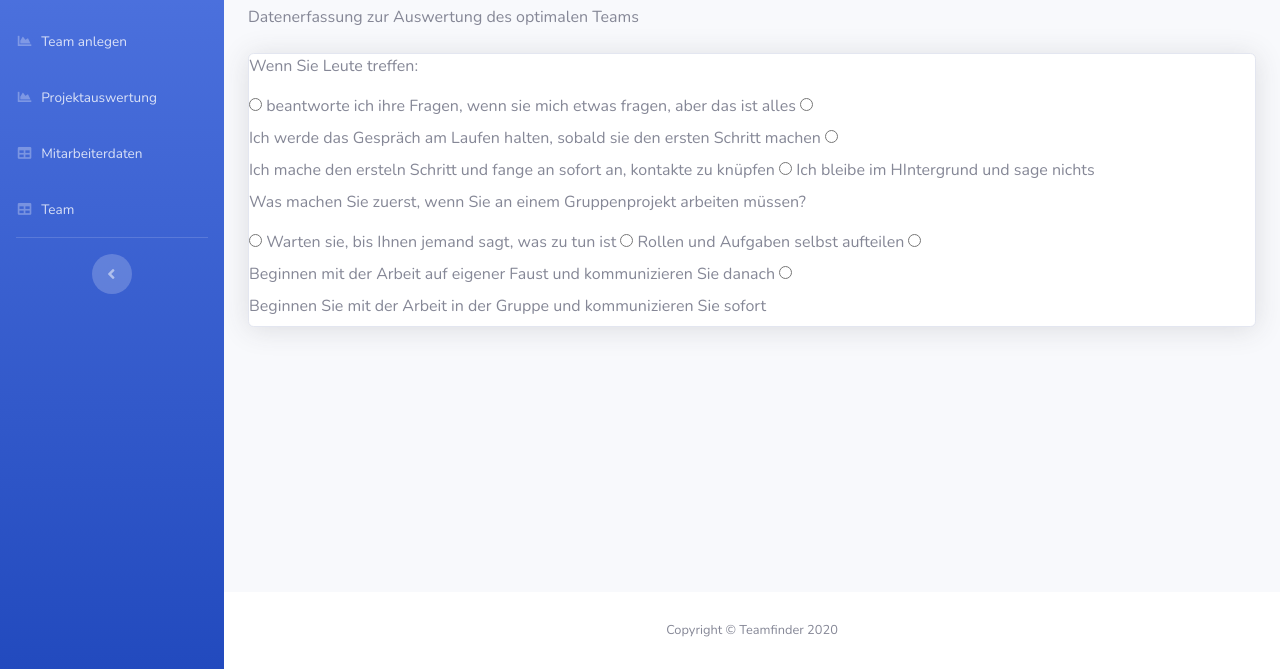
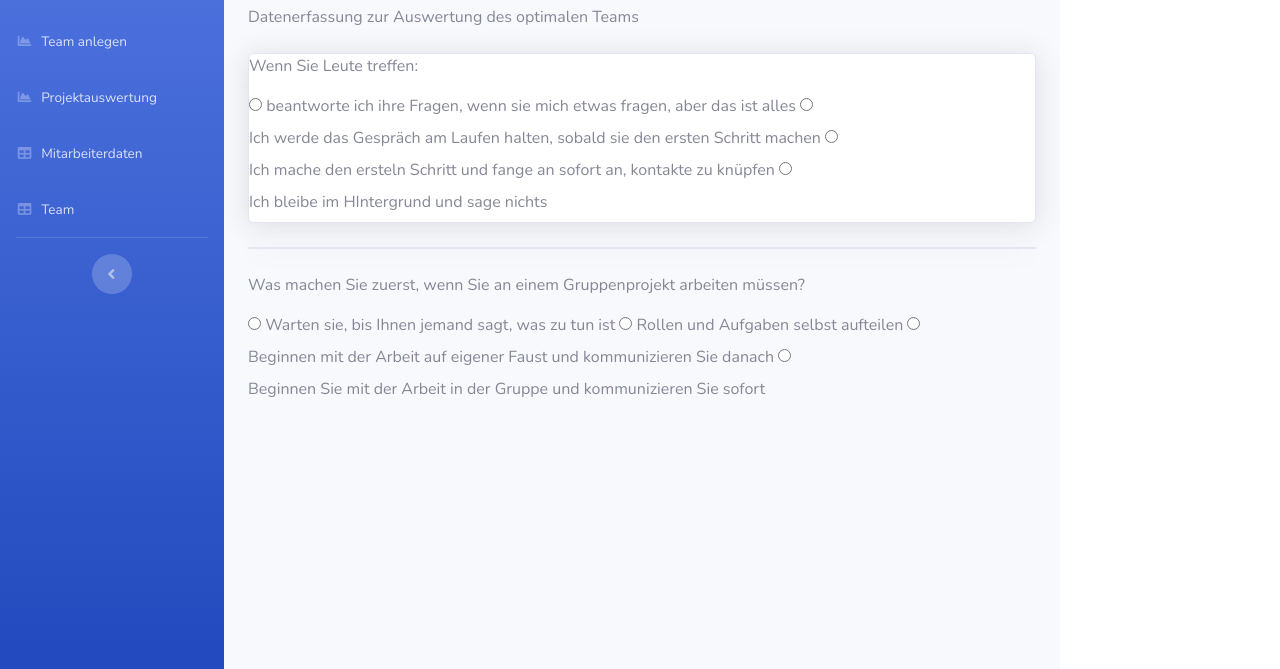
Before and after one commit to pascwin/teamfinder, a website with bundled scripts: page fragebogen.html in a window 1280 px wide. Shown: the part 131-800 px from the top of the page. Built offline with nearby package versions, Linux system fonts and the light colour scheme.

Commit message:
FragebogenTest

```diff
--- a/fragebogen.html
+++ b/fragebogen.html
@@ -327,7 +327,9 @@
                               <label for="ae"> Ich bleibe im HIntergrund und sage nichts</label>
                             </fieldset>
                           </form>
+                    </div>
 
+                    <div class="card shadow mb-4"></div>
                           <form>
                             <p>Was machen Sie zuerst, wenn Sie an einem Gruppenprojekt arbeiten müssen?</p>
                             <fieldset>
@@ -342,7 +344,6 @@
                             </fieldset>
                           </form>
                     </div>
-
                 </div>
                 <!-- /.container-fluid -->
 
```
